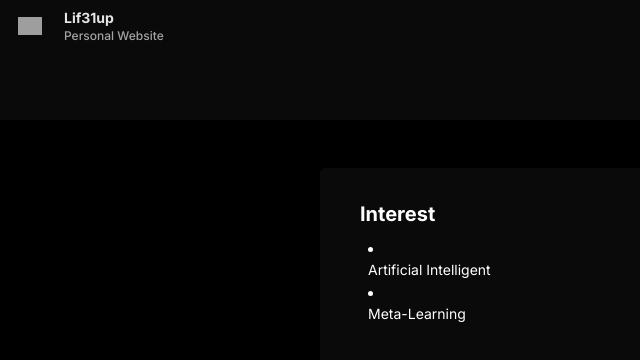
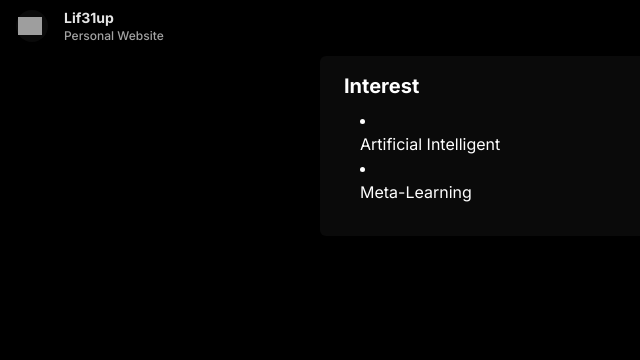
Before and after one commit to lif31up/personal-website, a Next.js app: page / in a window 1280 px wide. Shown: the top 360 px of the page, without its empty margins (0-640 px from the left). Built offline with nearby package versions, Linux system fonts and the light colour scheme; no server answers; grey boxes are pictures that could not be loaded.

Commit message:
change colors

```diff
--- a/app/page.tsx
+++ b/app/page.tsx
@@ -13,13 +13,9 @@ export default function Home() {
   return (
     <section className={cn(style)}>
       <RecoilRoot>
-        <section className="pt-4 pb-4 px-4 lg:pb-12 lg:px-80 bg-neutral-950">
-          <GithubProfile />
-        </section>
-        <section className="px-80 mt-12">
-          <Interest />
-        </section>
-        <section className="pt-16 px-4 lg:px-80 bg-black">
+        <GithubProfile />
+        <Interest />
+        <section className="lg:pt-4 pt-8 px-4 lg:px-80 bg-black">
           <GithubRepos />
         </section>
       </RecoilRoot>
--- a/component/feature/Gitub/GithubProfile.tsx
+++ b/component/feature/Gitub/GithubProfile.tsx
@@ -59,7 +59,7 @@ function Presenter({ data }: DefaultProps<PresenterDataType>) {
   const style: TailProperties = {
     typo: "text-neutral-400",
     layout: "lg:flex gap-12 md:block",
-    box: "w-full h-fit",
+    box: "w-full h-fit pt-4 pb-4 px-4 lg:pb-12 lg:px-80",
   };
   return (
     <section className={cn(style)}>
--- a/component/feature/Interest.tsx
+++ b/component/feature/Interest.tsx
@@ -20,17 +20,19 @@ function Presenter({ data }: DefaultProps<RepresenterDataType>) {
   });
 
   const style: TailProperties = {
-    box: "w-full h-64 py-8 px-8",
-    layout: "flex-col",
+    box: "w-full h-full pt-4 lg:pb-8 pb-4 pb-4 px-4",
+    layout: "grid justify-items-start items-start",
     typo: "text-white",
     bg_border: "rounded-md bg-neutral-950 hover:bg-neutral-900",
   };
   return (
-    <section className={cn(style)}>
-      <h1 className="lg:ml-2 md:ml-0 mb-2 text-white font-bold text-xl">
-        Interest
-      </h1>
-      <div className="ml-4">{nodeListOfInterestBlock}</div>
+    <section className="w-full h-fit lg:pb-12 lg:px-80">
+      <div className={cn(style)}>
+        <h1 className="lg:ml-2 md:ml-0 mb-2 text-white font-bold text-xl">
+          Interest
+        </h1>
+        <div className="lg:ml-6 ml-4">{nodeListOfInterestBlock}</div>
+      </div>
     </section>
   );
 } // Representer
@@ -38,7 +40,7 @@ function Presenter({ data }: DefaultProps<RepresenterDataType>) {
 function InterestBlock({ data }: DefaultProps<string>) {
   return (
     <li>
-      <h1 className="text-sm">{data}</h1>
+      <h1 className="text-md">{data}</h1>
     </li>
   );
 }
--- a/component/layout/Topbar/Topbar.tsx
+++ b/component/layout/Topbar/Topbar.tsx
@@ -25,7 +25,7 @@ function Topbar({ data }: DefaultProps<TopbarDataType>) {
   // Styling for the topbar container
   const style: TailProperties = {
     layout: "flex items-center justify-start gap-4",
-    bg_border: "bg-neutral-950",
+    bg_border: "bg-black",
     box: "w-full px-4 pb-1",
   }; // style
   // Render the topbar component
```
